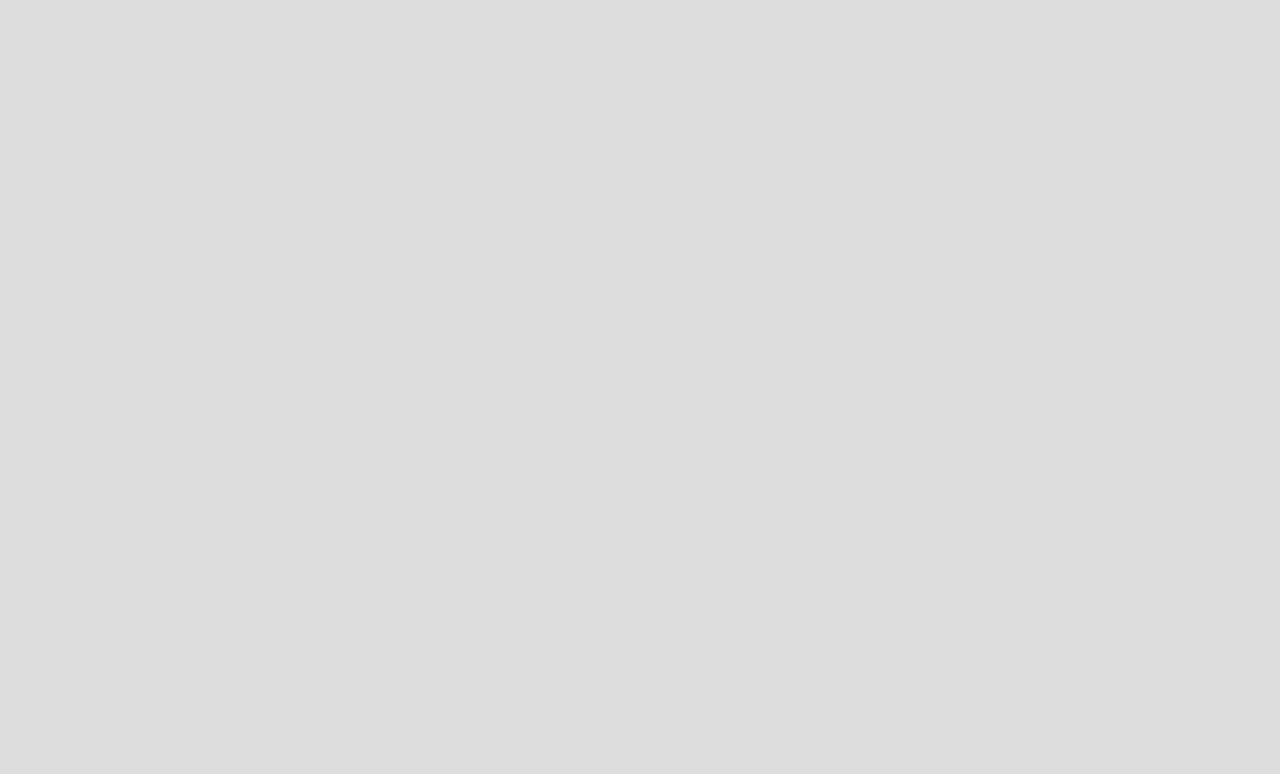
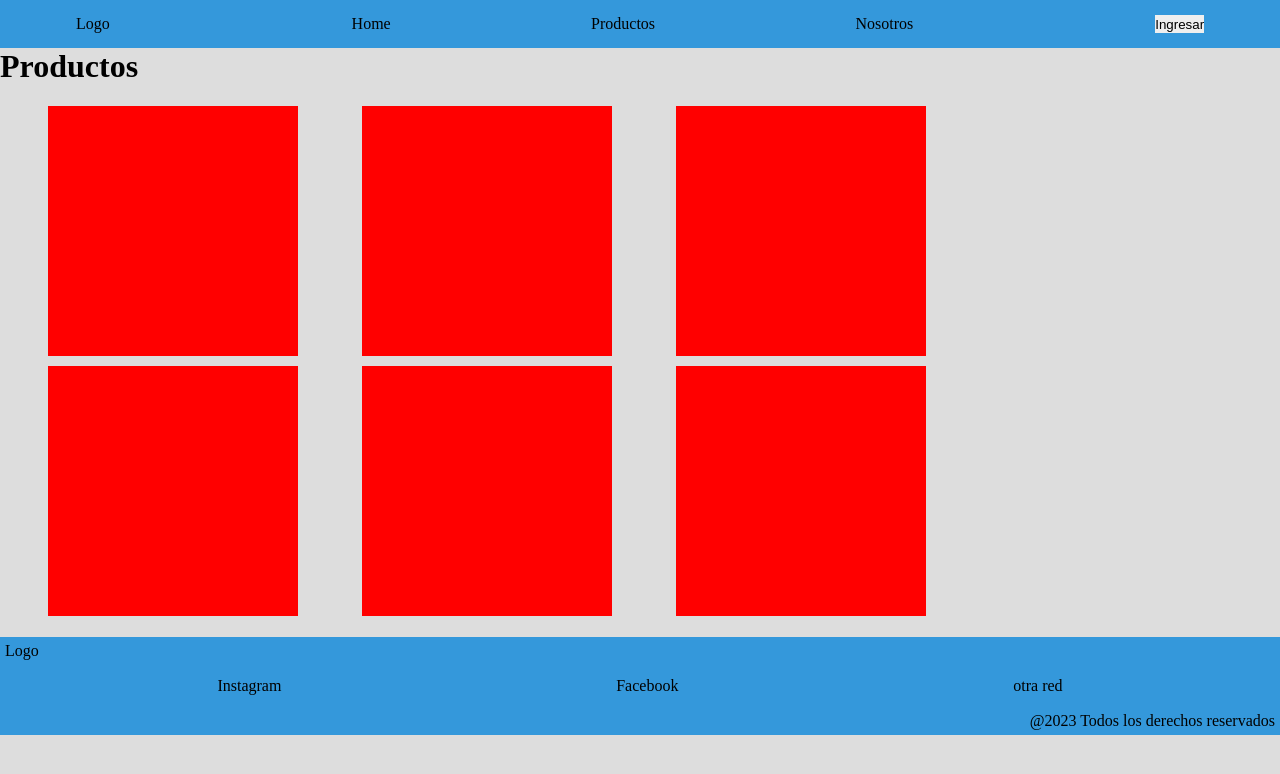
Before and after one commit to F3D9/Proyecto-HTML-CSS-JS, a plain HTML site: page productos.html in a window 1280 px wide. Drawn offline with Linux system fonts and the light colour scheme.

Commit message:
Nosotros y Productos

```diff
--- a/css/style.css
+++ b/css/style.css
@@ -50,7 +50,7 @@ nav .enlaces {
 
 .carrusel .grande {
     width: 400%;
-    background-color: orange;
+    background-color: var(--primario);
     display: flex;
     flex-flow: row nowrap;
     justify-content: flex-start;
@@ -85,11 +85,11 @@ nav .enlaces {
 .carrusel .punto.activo{
     width: 2em;
     height: 2em;
-    background-color: orange;
+    background-color: var(--primario);
 }
 
 footer {
-    position: absolute;
+    position: sticky;
     bottom: 0;
     width: 100%;
     background-color:var(--primario);
@@ -158,3 +158,20 @@ input:focus{
 #boton_form:hover{
     opacity: 0.8;
 }
+
+/*PAGINA PRODUCTOS*/
+
+.productos {
+    width:100%;
+    display: flex;
+    flex-wrap: wrap;
+    padding: 1em;
+    justify-content: flex-start;
+}
+
+.productos .producto {
+    width: 250px;
+    height: 250px;
+    background-color: red;
+    margin: 5px 2em;
+}
--- a/productos.html
+++ b/productos.html
@@ -7,6 +7,39 @@
     <title>TP0</title>
 </head>
 <body>
+    <header>
+        <nav>
+            <div class="logo">Logo</div>
 
+            <ul class="enlaces">
+                <a href="index.html"><li>Home</li></a>
+                <a href="productos.html"><li>Productos</li></a>
+                <a href="nosotros.html"><li>Nosotros</li></a>
+            </ul>
+
+            <button class="boton"><a href="ingresar.html">Ingresar</a></button>
+        </nav>
+    </header>
+    <main>
+        <h1>Productos</h1>
+        <section class="productos">
+            <article class="producto"></article>
+            <article class="producto"></article>
+            <article class="producto"></article>
+            <article class="producto"></article>
+            <article class="producto"></article>
+            <article class="producto"></article>
+        </section>
+    </main>
+    <footer>
+        <div class="logo">Logo</div>
+        <ul class="enlaces">
+            <li>Instagram</li>
+            <li>Facebook</li>
+            <li>otra red</li>
+        </ul>
+        <p class="copy">@2023 Todos los derechos reservados</p>
+
+    </footer>
 </body>
 </html>
```
Also changed, not shown: nosotros.html (+26 -0 lines).
